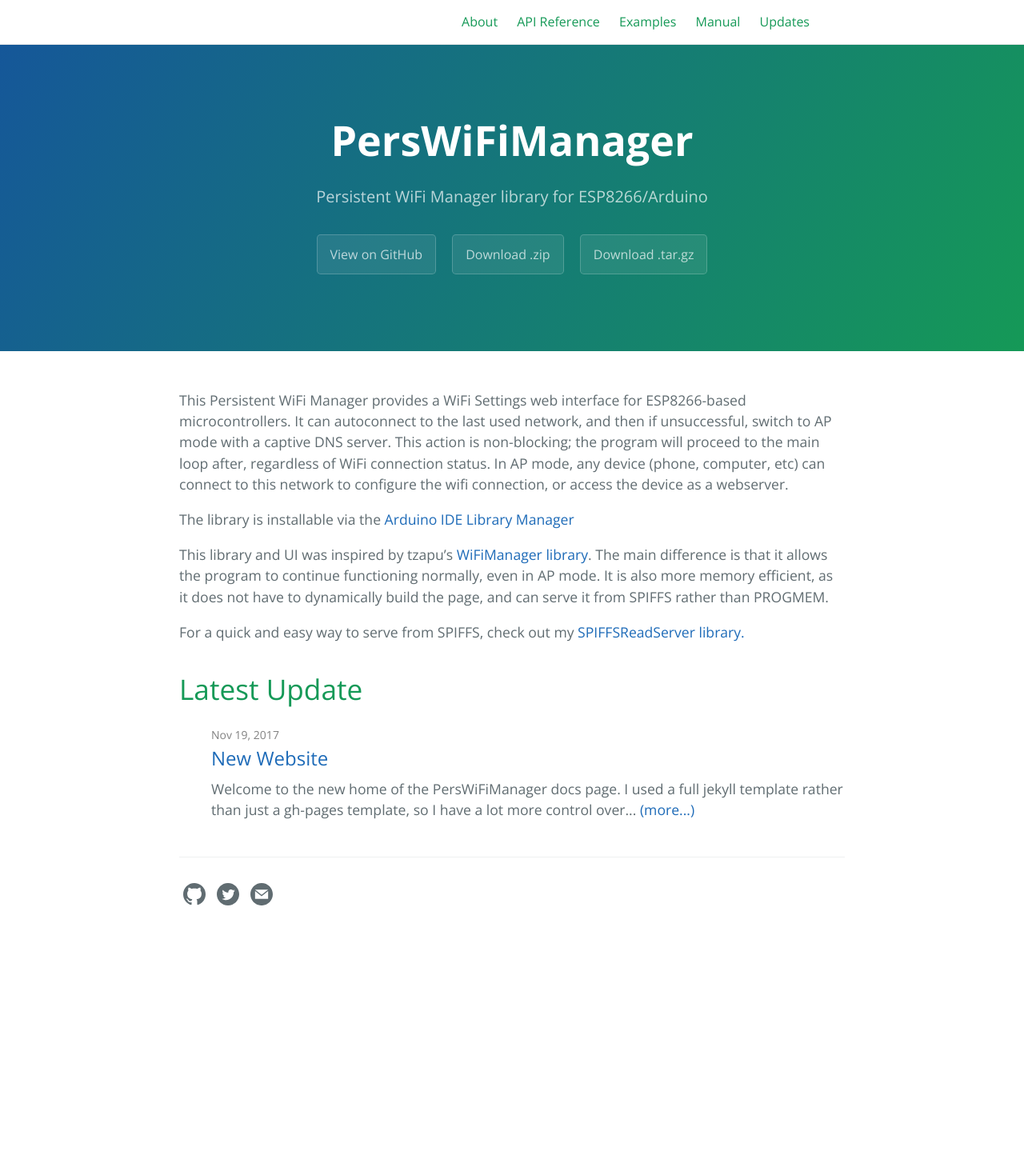
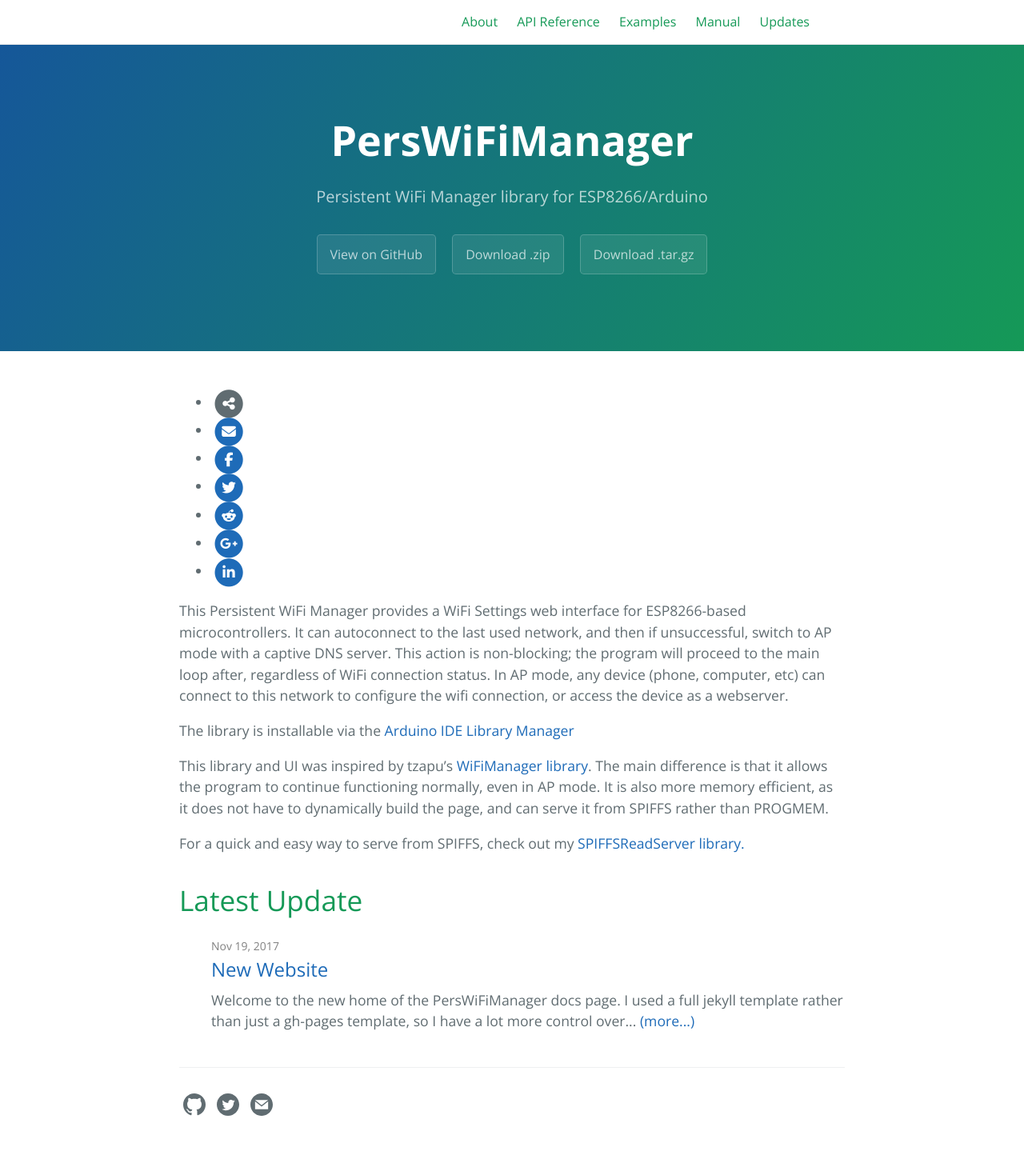
Before and after one commit to r-downing/PersWiFiManager, a Jekyll site: the page built from index.md, in a window 1280 px wide. Shown: the whole page at 80% size. Built offline with Jekyll 4.4.1, drawn with Linux system fonts in a browser that asks for light colours; nearby versions of some CDN libraries; before the commit the page ends 1186 px from its top, so only the background shows below that.

Commit message:
Update default.html

```diff
--- a/_layouts/default.html
+++ b/_layouts/default.html
@@ -82,6 +82,8 @@
 
     <section class="main-content">
 
+      {% include sharebuttons.html %}
+
       {{ content }}
 
       <footer class="site-footer">
```
